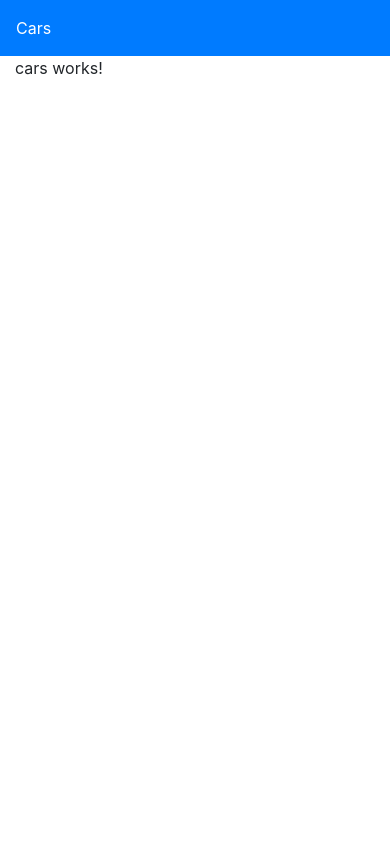
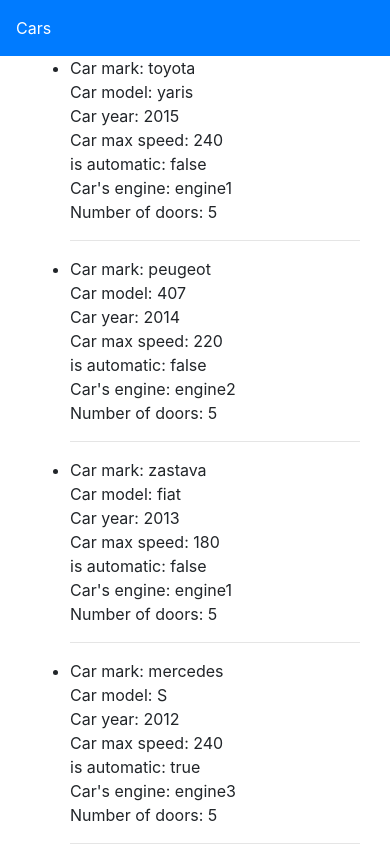
Before and after one commit to jovanna1616/cars-angular, an Angular app: page /cars in a window 390 px wide. Shown: the top 844 px of the page. Built offline with nearby package versions, Linux system fonts and the light colour scheme.

Commit message:
postavljanje liste automobila u model i view

```diff
--- a/src/app/app.module.ts
+++ b/src/app/app.module.ts
@@ -1,11 +1,12 @@
 import { BrowserModule } from '@angular/platform-browser';
 import { NgModule } from '@angular/core';
+import { FormsModule } from '@angular/forms';
 
 import { AppComponent } from './app.component';
 import { LayoutComponent } from './components/layout/layout.component';
 import { AppRoutingModule } from './app-routing/app-routing.module';
 import { CarsComponent } from './components/cars/cars.component';
-
+import { CarsService } from './shared/services/cars.service';
 @NgModule({
   declarations: [
     AppComponent,
@@ -19,7 +20,7 @@
   exports: [
   	LayoutComponent,
   ],
-  providers: [],
+  providers: [CarsService],
   bootstrap: [AppComponent]
 })
 export class AppModule { }
--- a/src/app/components/cars/cars.component.html
+++ b/src/app/components/cars/cars.component.html
@@ -1,3 +1,14 @@
-<p>
-  cars works!
-</p>
+<div class="container">
+    <ul>
+        <li *ngFor="let car of cars">
+            <span>Car mark: {{ car.mark }}</span><br>
+            <span>Car model: {{ car.model }}</span><br>
+            <span>Car year: {{ car.year }}</span><br>
+            <span>Car max speed: {{ car.maxSpeed }}</span><br>
+            <span>is automatic: {{ car.isAutomatic }}</span><br>
+            <span>Car's engine: {{ car.engine }}</span><br>
+            <span>Number of doors: {{ car.numberOdDoors }}</span><br>
+            <hr>
+        </li>
+    </ul>
+</div>
--- a/src/app/components/cars/cars.component.ts
+++ b/src/app/components/cars/cars.component.ts
@@ -1,4 +1,6 @@
 import { Component, OnInit } from '@angular/core';
+import { Car } from '../../shared/models/car.model';
+import { CarsService } from '../../shared/services/cars.service';
 
 @Component({
   selector: 'app-cars',
@@ -7,7 +9,13 @@
 })
 export class CarsComponent implements OnInit {
 
-  constructor() { }
+
+	cars: Array<Car>;
+
+  constructor(private carsService: CarsService) {
+		this.cars = carsService.getCars();
+
+	}
 
   ngOnInit() {
   }
--- /dev/null
+++ b/src/app/shared/models/car.model.ts
@@ -0,0 +1,14 @@
+export class Car {
+
+	constructor(
+		public id?: number,
+		public mark?: string,
+		public model?: string,
+		public year?: string,
+		public maxSpeed?: number,
+		public isAutomatic?: boolean,
+		public engine?: string,
+		public numberOdDoors?: number
+	) { }
+
+}
--- /dev/null
+++ b/src/app/shared/services/cars.service.ts
@@ -0,0 +1,26 @@
+import { Injectable } from '@angular/core';
+import { Car } from '../models/car.model';
+
+@Injectable()
+export class CarsService {
+
+	private cars = [
+
+		new Car(1, 'toyota', 'yaris', '2015', 240, false, 'engine1', 5),
+		new Car(2, 'peugeot', '407', '2014', 220, false, 'engine2', 5),
+		new Car(3, 'zastava', 'fiat', '2013', 180, false, 'engine1', 5),
+		new Car(4, 'mercedes', 'S', '2012', 240, true, 'engine3', 5),
+		new Car(5, 'citroen', 'model1', '2016', 210, true, 'engine4', 3),
+
+	];
+
+
+
+    getCars() {
+
+	  return this.cars;
+    }
+
+  constructor() { }
+
+}
```
Also changed, not shown: 1 other file (tests, documents, lock files or other folders).
